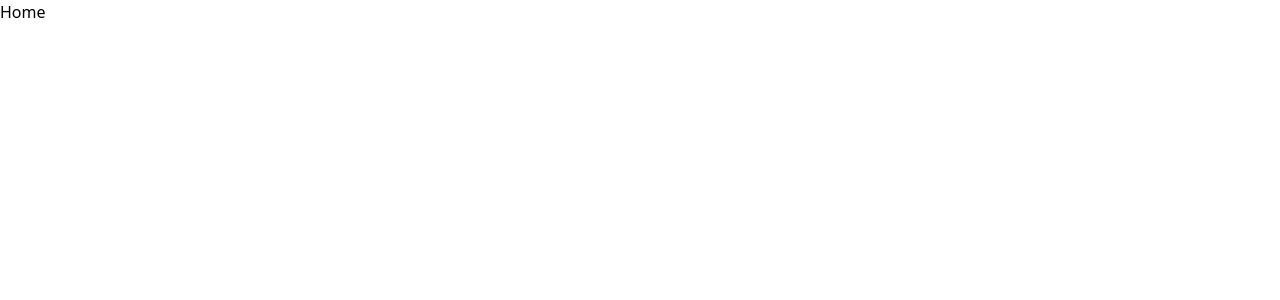
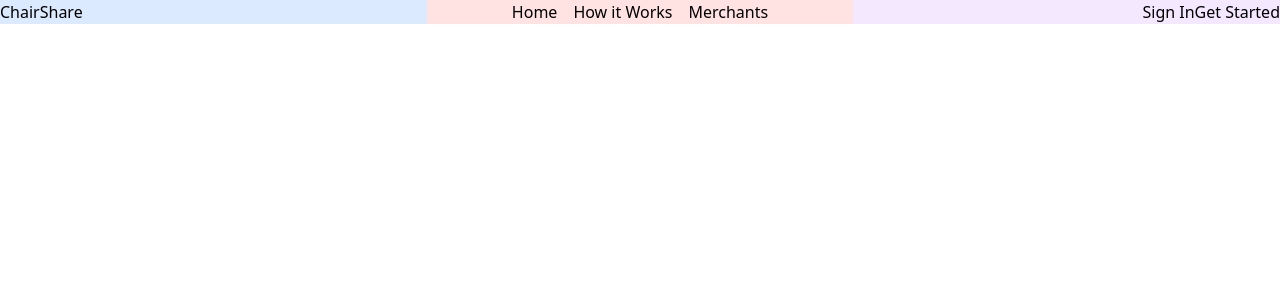
Before and after one commit to KayviaHarriott/chair-share, a React (Vite) app: page / in a window 1280 px wide. Shown: the top 300 px of the page. Built offline with nearby package versions, Linux system fonts and the light colour scheme.

Commit message:
Added routes and section for code to be added

```diff
--- a/src/App.tsx
+++ b/src/App.tsx
@@ -2,11 +2,13 @@ import './App.css'
 import { Route, Routes } from 'react-router'
 import { Home } from './pages/HomePage'
 import { Updates } from './pages/Updates'
+import { NavBar } from './navigation/NavBar'
 
 function App() {
 
   return (
     <>
+    <NavBar/>
       <Routes>
         <Route path="/" element={<Home />} />
         <Route path="/updates" element={<Updates />} />
--- a/src/navigation/NavBar.tsx
+++ b/src/navigation/NavBar.tsx
@@ -1,7 +1,21 @@
+import { Link } from "react-router-dom";
+
 export const NavBar = () => {
   return (
-    <nav>
+    <nav className="flex justify-between">
+      <div className="w-1/3 bg-blue-100">
+        <p>ChairShare</p>
+      </div>
+      <div className="w-1/3 bg-red-100 flex justify-center gap-4">
+        <Link to="/">Home</Link>
+        <Link to="/about">How it Works</Link>
+        <Link to="/merchants">Merchants</Link>
+      </div>
 
+      <div className="w-1/3 bg-purple-100 flex justify-end">
+        <Link to="/merchants">Sign In</Link>
+        <Link to="/merchants">Get Started</Link>
+      </div>
     </nav>
   );
 };
--- a/src/pages/HomePage.tsx
+++ b/src/pages/HomePage.tsx
@@ -1,7 +1,21 @@
+
 export const Home = () => {
   return (
     <div>
-    <p>Home</p>
+      {/* Call to Action */}
+      <div>
+        {/* Code here */}
+      </div>
+
+      {/* Section 2 - TBA */}
+      <div>
+        {/* Code here */}
+      </div>
+
+      {/* Section 3 - TBA */}
+      <div>
+        {/* Code here */}
+      </div>
     </div>
   );
 }
```
